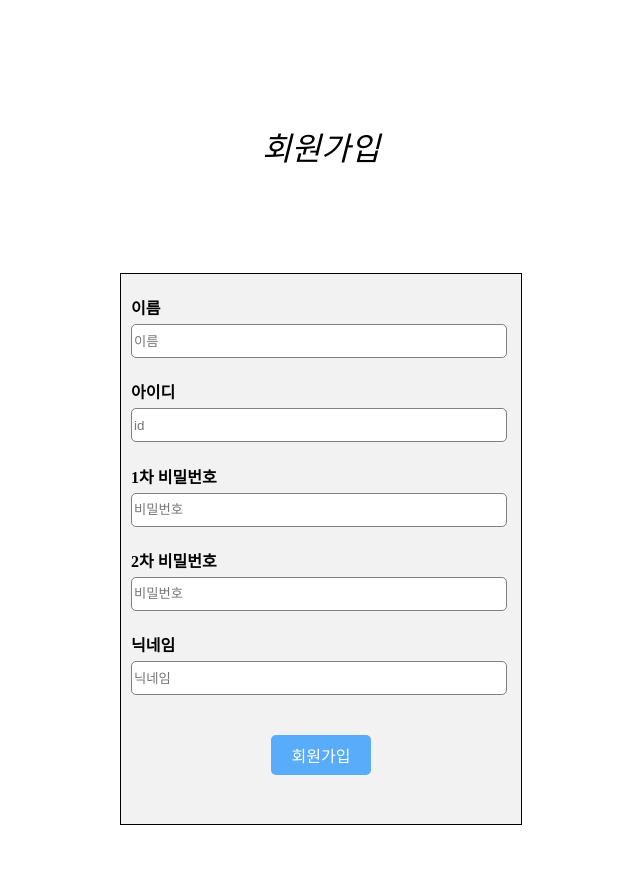
After one commit to codegyeon/toyproject, a Flask app: template templates/newuser.html in a window 1280 px wide. The commit adds this page. Shown: the whole page, without its empty margins (319-959 px from the left). Run offline with Flask 2, Linux system fonts and the light colour scheme; the template is opened without the code that fills it, so the values that code supplies are empty.

Commit message:
세번째

```diff
--- a/app.py
+++ b/app.py
@@ -0,0 +1,71 @@
+from flask import Flask, render_template, request, jsonify
+
+from pymongo import MongoClient
+
+client = MongoClient('mongodb+srv://sparta:sparta313@cluster0.44y0f.mongodb.net/Cluster0?retryWrites=true&w=majority')
+
+db = client.dbsnow
+
+app = Flask(__name__)
+
+
+@app.route('/')
+def home():
+    return render_template('index.html')
+
+@app.route('/login')
+def login():
+    return render_template('login.html')
+
+@app.route('/newuser')
+def newuser():
+    return render_template('newuser.html')
+
+@app.route("/new_account", methods=["POST"])
+def login_try():
+    name_receive = request.form['name_give']
+    id_receive = request.form['id_give']
+    key1_receive = request.form['key1_give']
+
+    all_users = list(db.users.find({}, {'_id': False}))
+
+    for i in all_users:
+        if i['id'] == id_receive:
+            return jsonify({'msg': 'id 중복'})
+
+    doc = {
+        'name': name_receive,
+        'id': id_receive,
+        'key1': key1_receive,
+    }
+    print(doc)
+    db.users.insert_one(doc)
+
+    return jsonify({'msg': '회원가입 성공!'})
+
+@app.route("/login_account", methods=["POST"])
+def web_mars_get():
+    id_receive = request.form['id_give']
+    key1_receive = request.form['key1_give']
+    user_list = list(db.users.find({}, {'_id': False}))
+    user = db.users.find_one({'id': id_receive})
+
+    if not user:
+        return jsonify({'msg': 'id 틀림'})
+    elif db.users.find_one({'id': id_receive})['key1'] != key1_receive:
+        return jsonify({'msg': '비밀 번호 틀림'})
+    else:
+        return jsonify({'msg': '로그인'})
+    # for e in user_list:
+    #     if e['id'] != id_receive:
+    #         return jsonify({'msg': 'id 틀림'})
+    #     elif e['id']['key1'] != key1_receive:
+    #         return jsonify({'msg': '비밀 번호 틀림'})
+    #     else:
+    #         return jsonify({'msg': '로그인'})
+
+
+
+
+if __name__ == '__main__':
+    app.run('0.0.0.0', port=5000, debug=True)
--- /dev/null
+++ b/static/css/newuer.css
@@ -0,0 +1,74 @@
+/*------------------------------------------------*/
+.titleeffect{
+    font-style: italic;
+    position: center;
+    margin-top: 70px;
+
+    display: flex;
+    flex-direction: column;
+    align-items: center;
+    justify-content: center;
+}
+.regular {
+    font-weight: 400;
+}
+        .main_box{
+          background-color: #F2F2F2;
+          width: 400px;
+          height: 550px;
+
+          border: black 1px solid;
+
+          margin: 50px auto;
+        }
+        .main_box > div{
+            margin-bottom: 20px;
+        }
+        .input_box{
+          width: 370px;
+          height: 30px;
+          display: block;
+
+          margin-left: 10px;
+
+          border-radius: 5px;
+          border: 1px gray solid;
+
+          color: gray;
+        }
+        .namevalue{
+            margin-bottom: 5px;
+            margin-left: 10px;
+        }
+        .SignUp_box{
+          width: 100px;
+          height: 40px;
+
+          background-color: #58ACFA;
+          margin: 40px auto;
+          display: block;
+
+          border-radius: 5px;
+          border: none;
+
+          color: white;
+          font-size: medium;
+        }
+        .font_style{
+            font-size: 12px;
+            margin-left: 10px;
+            color: red;
+            display: none;
+        }
+        .font_style2{
+            font-size: 12px;
+            margin-left: 10px;
+            color: red;
+            display: inline;
+        }
+        .font_style3{
+            font-size: 12px;
+            margin-left: 10px;
+            color: green;
+            display: inline;
+        }
--- /dev/null
+++ b/static/js/newuser.js
@@ -0,0 +1,36 @@
+// ------------------------회원가입 페이지----------------------
+
+function input_id_value(){
+    let id = document.getElementById('input_id').value
+    let usersid = /^[a-zA-Z0-9]{8,16}$/
+
+    if (usersid.exec(id) == null){
+        document.getElementById('error_id').className = 'font_style2'
+    } else{
+        document.getElementById('error_id').className = 'font_style'
+    }
+}
+function input_pw_value(){
+    let id = document.getElementById('input_pw1').value
+    let usersid = /^[a-zA-Z0-9]{8,16}$/
+
+    if (usersid.exec(id) == null){
+        document.getElementById('error_pw1').className = 'font_style2'
+    } else{
+        document.getElementById('error_pw1').className = 'font_style'
+    }
+}
+function input_pw2_value(){
+    let id1 = document.getElementById('input_pw1').value
+    let id2 = document.getElementById('input_pw2').value
+
+    if (id1 != id2){
+        document.getElementById('error_pw2').className = 'font_style2'
+        document.getElementById('error_pw3').className = 'font_style'
+    } else{
+        document.getElementById('error_pw3').className = 'font_style3'
+        document.getElementById('error_pw2').className = 'font_style'
+    }
+}
+
+//-------------------------------------------------------
--- /dev/null
+++ b/templates/newuser.html
@@ -0,0 +1,78 @@
+<!DOCTYPE html>
+<html lang="ko">
+
+<head>
+    <!-- meta tags -->
+    <meta charset="UTF-8">
+    <meta name="viewport" content="width=device-width, initial-scale=1, shrink-to-fit=no">
+
+
+    <!-- jquery, ajax -->
+    <script src="https://ajax.googleapis.com/ajax/libs/jquery/3.5.1/jquery.min.js"></script>
+
+    <!-- title -->
+    <title>회원가입</title>
+
+    <!-- css -->
+    <link rel="stylesheet" href="../static/css/newuer.css">
+
+    <!-- javascript -->
+    <script src="../static/js/newuser.js"></script>
+
+    <!--  서버 연결을 위한 코드 (css) -->
+    <!--<link rel="stylesheet" href="{{url_for('static', filename='css/mystyle.css')}}">-->
+</head>
+
+<body>
+<div class="titleeffect">
+
+    <!-- 타이틀 제목 -->
+    <h1><p class="regular">회원가입</p></h1>
+
+</div>
+
+<!-- 회원가입 박스 -->
+    <form>
+        <div class="main_box">
+
+            <!-- 이름 -->
+            <div>
+                <h4 class="namevalue">이름</h4>
+                <input class="input_box" placeholder="이름">
+
+            </div>
+
+            <!-- 아이디 -->
+            <div>
+                <h4 class="namevalue">아이디</h4>
+                <input class="input_box" type="text" placeholder="id" id="input_id" onkeyup="input_id_value(this)">
+                <span class="font_style" id="error_id">영문과 숫자를 조합하여 최소 8자 최대 16자 까지 입력해주세요.</span>
+            </div>
+
+            <!-- 1차 비밀번호 -->
+            <div>
+                <h4 class="namevalue">1차 비밀번호</h4>
+                <input class="input_box" type="password" placeholder="비밀번호"id="input_pw1" onkeyup="input_pw_value()">
+                <span class="font_style" id="error_pw1">영문과 숫자를 조합하여 최소 8자 최대 16자 까지 입력해주세요.</span>
+            </div>
+
+            <!-- 2차 비밀번호 -->
+            <div>
+                <h4 class="namevalue">2차 비밀번호</h4>
+                <input class="input_box" type="password" placeholder="비밀번호"id="input_pw2" onkeyup="input_pw2_value()">
+                <span class="font_style" id="error_pw2">위와 일치하지 않습니다.</span>
+                <span class="font_style" id="error_pw3">위와 일치합니다.</span>
+            </div>
+
+            <!-- 닉네임 -->
+            <div >
+                <h4 class="namevalue">닉네임</h4>
+                <input class="input_box" placeholder="닉네임">
+            </div>
+
+            <!-- 회원가입 버튼 -->
+            <button class="SignUp_box" onclick="">회원가입</button>
+        </div>
+    </form>
+</body>
+</html>
```
Also changed, not shown: static/css/mystyle.css (added, +133 -0 lines), static/css/style.css (+13 -2 lines), static/js/csscript.js (+10 -0 lines), static/js/loginscript.js (added, +79 -0 lines), templates/login.html (added, +71 -0 lines).
